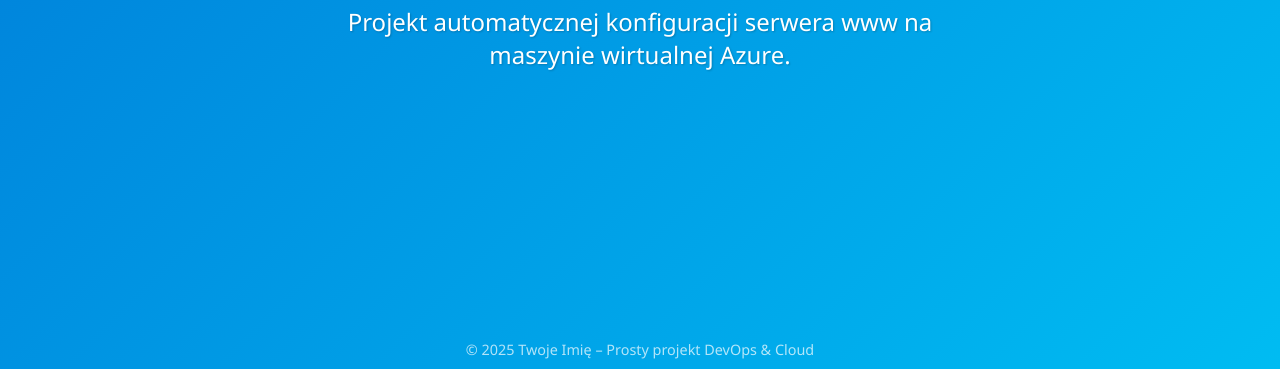
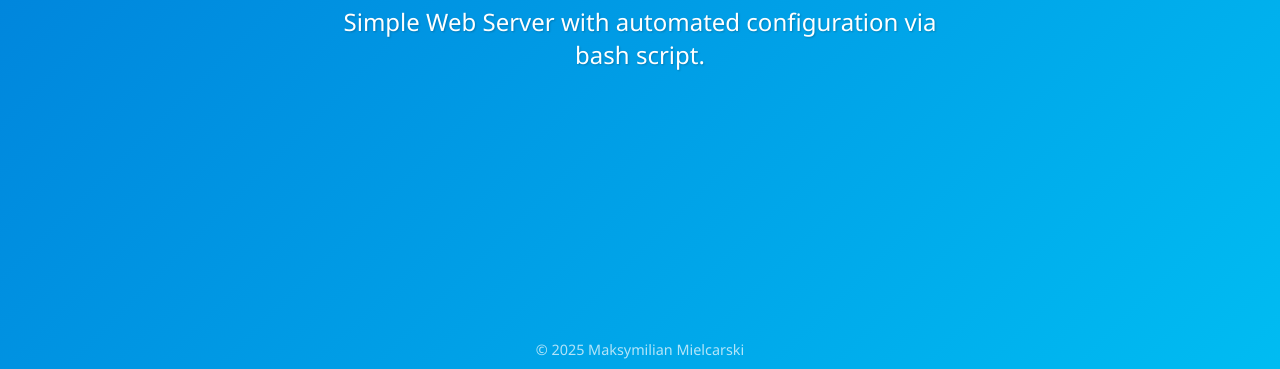
Before and after one commit to MaksymilianMielcarski/nginx-azure-project, a plain HTML site: page index.html in a window 1280 px wide. Shown: the part 431-800 px from the top of the page. Drawn offline with Linux system fonts and the light colour scheme.

Commit message:
Update index.html

```diff
--- a/index.html
+++ b/index.html
@@ -38,7 +38,7 @@
 </head>
 <body>
     <h1>Azure Linux Web Server</h1>
-    <p>Projekt automatycznej konfiguracji serwera www na maszynie wirtualnej Azure.</p>
-    <footer>© 2025 Twoje Imię – Prosty projekt DevOps & Cloud</footer>
+    <p>Simple Web Server with automated configuration via bash script.</p>
+    <footer>© 2025 Maksymilian Mielcarski</footer>
 </body>
 </html>
```
